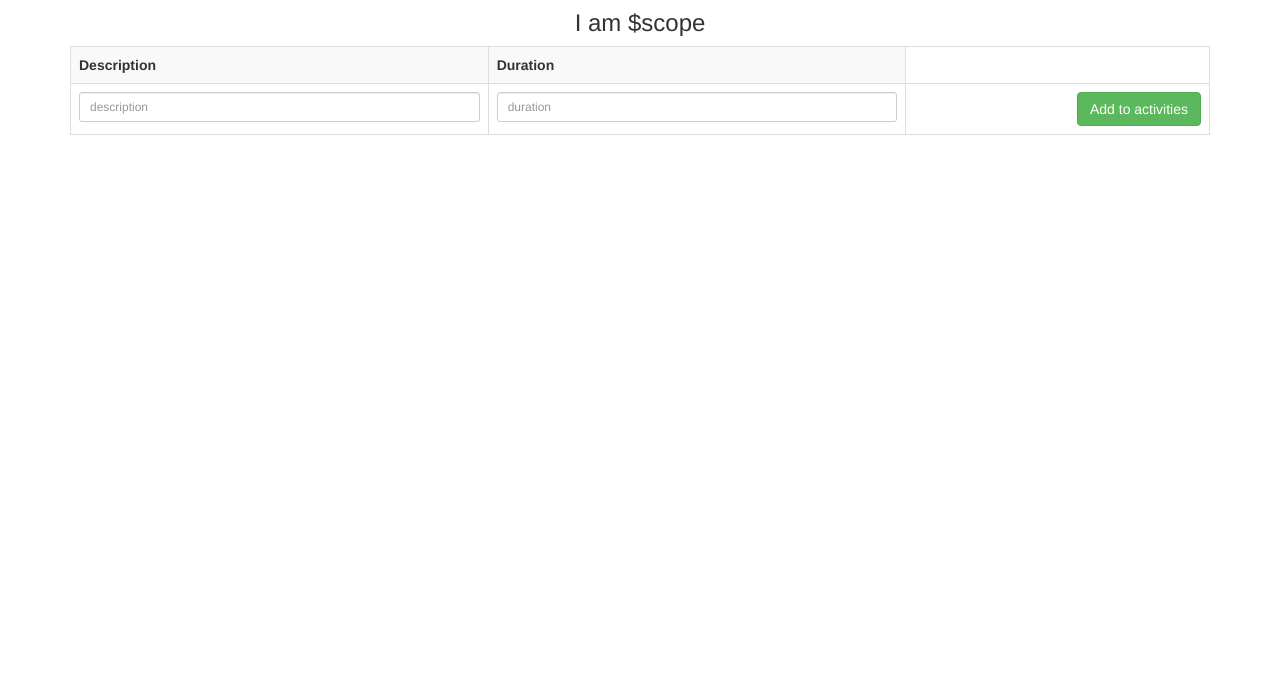
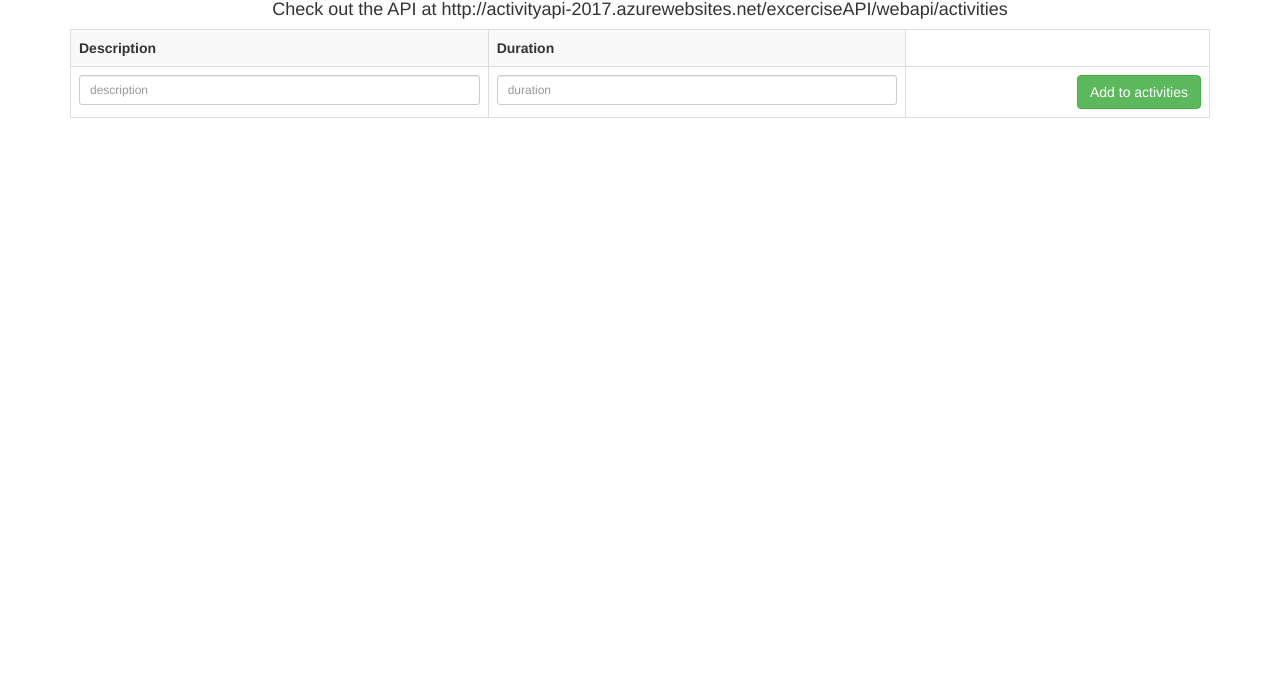
Before and after one commit to SamLindley/activityclientangular, a website: page index.html in a window 1280 px wide. Shown: the part 123-800 px from the top of the page. Drawn offline with nearby package versions, Linux system fonts and the light colour scheme; some packages are replaced by stand-ins of ours; no server answers; a script that the page names is missing.

Commit message:
update the headers

```diff
--- a/app/home/home.controller.js
+++ b/app/home/home.controller.js
@@ -2,7 +2,7 @@ angular.module("home").controller("homeController", ["$scope", "homeService", "$
 
     var myActivity = {};
 
-    $scope.scope = "I am $scope";
+    $scope.scope = "Check out the API at http://activityapi-2017.azurewebsites.net/excerciseAPI/webapi/activities";
 
     homeService.getActivities().then(function (response) {
         $scope.activities = response.data;
--- a/app/home/home.template.html
+++ b/app/home/home.template.html
@@ -1,6 +1,6 @@
 <div class="myContainer">
     <h1 align="center">I am a template</h1>
-    <h3 align="center">{{scope}}</h3>
+    <h4 align="center">{{scope}}</h4>
     <div class="container">
 
         <!--<div ng-repeat="activity in activities" class="col-md-3 col-sm-10">
```
